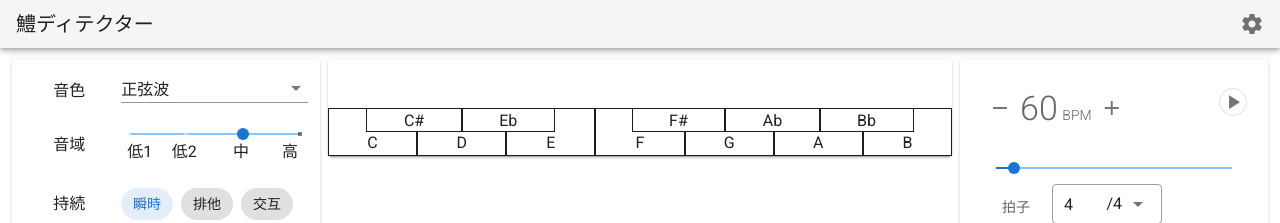
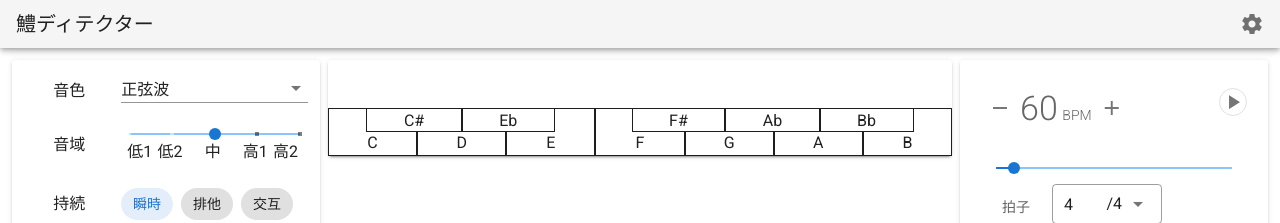
Before and after one commit to marrlex/HamoDetector, a Vue app: page / in a window 1280 px wide. Shown: the top 223 px of the page. Built offline with nearby package versions, Linux system fonts and the light colour scheme.

Commit message:
increse range of tone

```diff
--- a/src/components/ToneColorCard.vue
+++ b/src/components/ToneColorCard.vue
@@ -36,7 +36,7 @@
           :value="toneRange"
           @change="$emit('update:toneRange', $event)"
           min="0"
-          max="3"
+          :max="toneRanges.items.length - 1"
           step="1"
           ticks="always"
           :tick-labels="toneRanges.items"
@@ -99,11 +99,13 @@
   </v-card>
 </template>
 
-<script>
-export default {
+<script lang="ts">
+import Vue, { PropType } from 'vue'
+
+export default Vue.extend({
   props: {
     waveform: String,
-    sustainMethod: String,
+    sustainMethod: String as PropType<"momentary" | "exclusive" | "alternative">,
     toneRange: Number,
     isMajor: Boolean,
     musicalKey: String,
@@ -147,10 +149,10 @@ export default {
     },
     toneRanges: {
       value: 2,
-      items: ["低1", "低2", "中", "高"]
+      items: ["低1", "低2", "中", "高1", "高2"]
     }
   })
-}
+})
 </script>
 
 <style>
```
